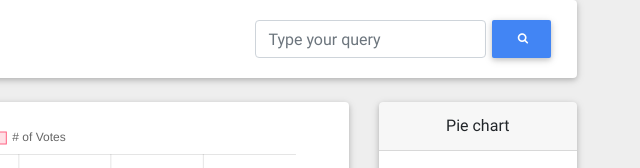
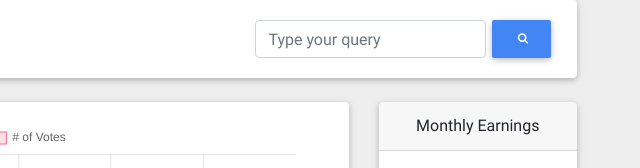
Before and after one commit to fossabot/volunteerArea, a plain HTML site: page public/app/index.html in a window 1280 px wide. Shown: the part 96-264 px from the top of the page, 640-1280 px from the left. Drawn offline with Linux system fonts and the light colour scheme; some packages are replaced by stand-ins of ours.

Commit message:
Update index.html

```diff
--- a/public/app/index.html
+++ b/public/app/index.html
@@ -208,7 +208,7 @@
 
                 <!-- Card header -->
                 <div class="card-header text-center">
-                  Pie chart
+                  Monthly Earnings
                 </div>
 
                 <!--Card content-->
```
